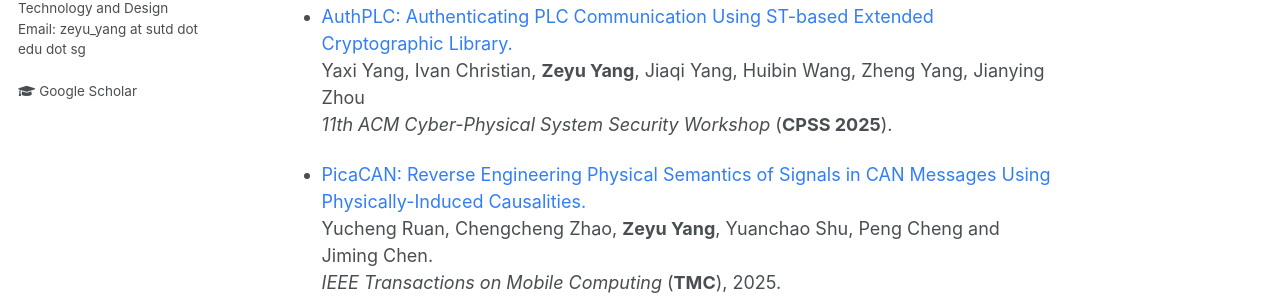
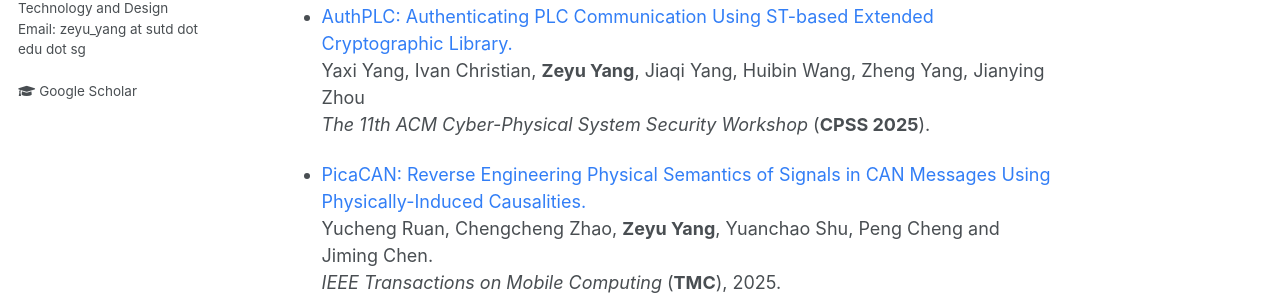
Before and after one commit to zeyuid/zeyuid.github.io, a Jekyll site: the page built from _pages/publications.md, in a window 1280 px wide and 900 px high. Shown: the part 418-718 px from the top of the window. Built offline with Jekyll 4.4.1, drawn with Linux system fonts in a browser that asks for light colours.

Commit message:
add file

```diff
--- a/_pages/publications.md
+++ b/_pages/publications.md
@@ -18,7 +18,7 @@ Jie Meng, Zhenyong Zhang, Hengye Zhu, **Zeyu Yang**, Ruilong Deng, Peng Cheng, a
 <!-- <br> -->
 Yaxi Yang, Ivan Christian, **Zeyu Yang**, Jiaqi Yang, Huibin Wang, Zheng Yang, Jianying Zhou
 <br>
-<i>11th ACM Cyber-Physical System Security Workshop</i> (**CPSS 2025**).
+<i>The 11th ACM Cyber-Physical System Security Workshop</i> (**CPSS 2025**).
 <br>
 <!-- <a href="https://ieeexplore.ieee.org/abstract/document/10882998" style="text-decoration: none;"><font color="#7cc868">[pdf]</font></a> -->
 
```
